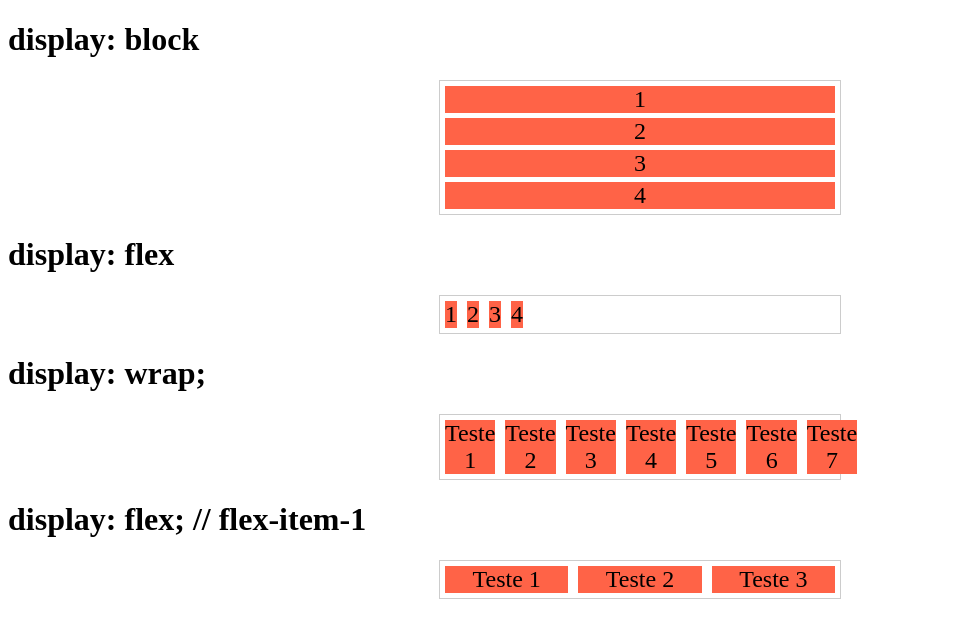
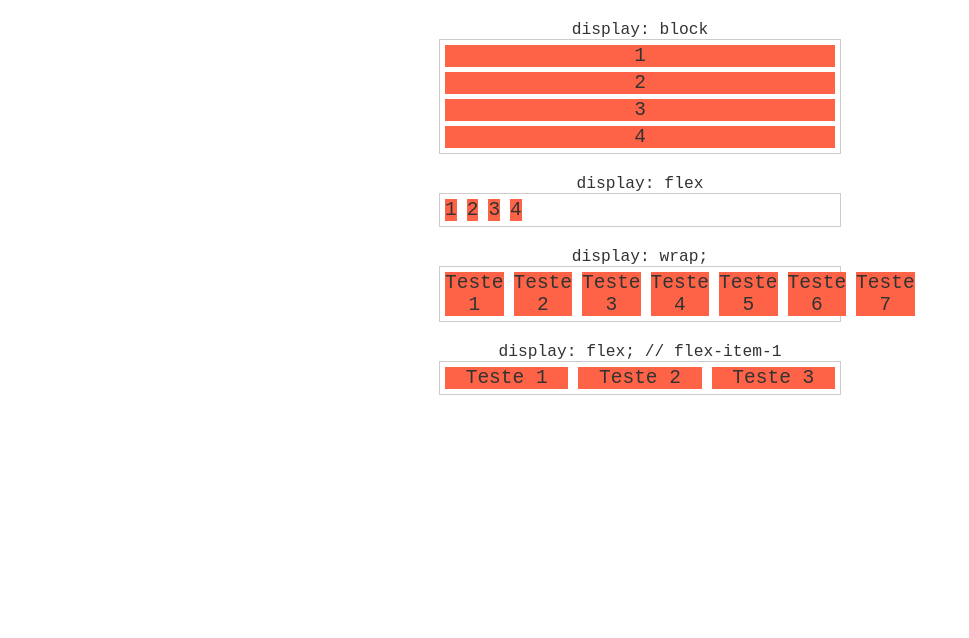
Before and after one commit to ViniciusB-Dev/CSS-Flexbox, a plain HTML site: page 1 Fundamentos do Flexbox/2-1 Display Flex/index.html in a window 1280 px wide. Shown: the whole page, without its empty margins (0-969 px from the left). Drawn offline with Linux system fonts and the light colour scheme.

Commit message:
atualizando

```diff
--- a/1 Fundamentos do Flexbox/2-1 Display Flex/index.html
+++ b/1 Fundamentos do Flexbox/2-1 Display Flex/index.html
@@ -24,6 +24,17 @@
       max-width: 400px;
       margin: 0 auto;
       border: 1px solid #ccc;
+    }
+    h1 {
+      text-align: center;
+      margin: 20px 0 0 0;
+      font-size: 1.25em;
+      font-weight: normal;
+    }
+
+    body {
+      font-family: monospace;
+      color: #333;
     }
   </style>
   <h1>display: block</h1>
```
Also changed, not shown: 1 Fundamentos do Flexbox/2-1 Display Flex/style.css (deleted).
